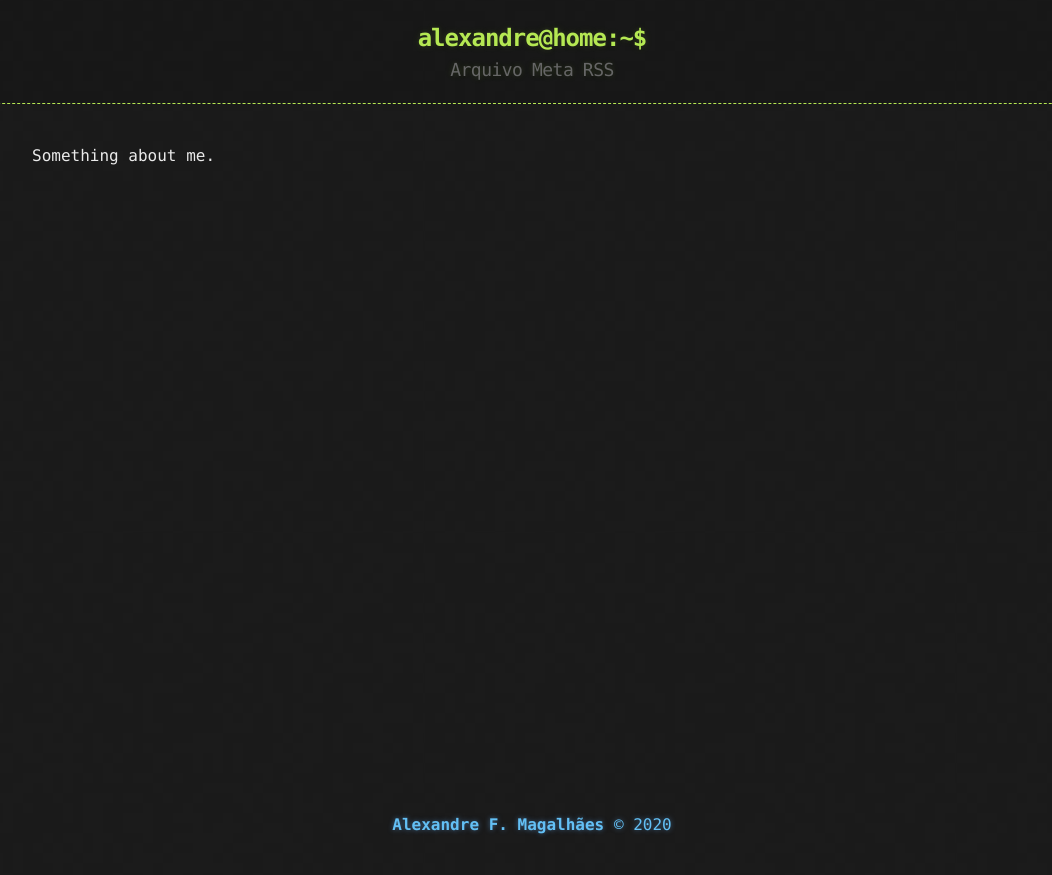
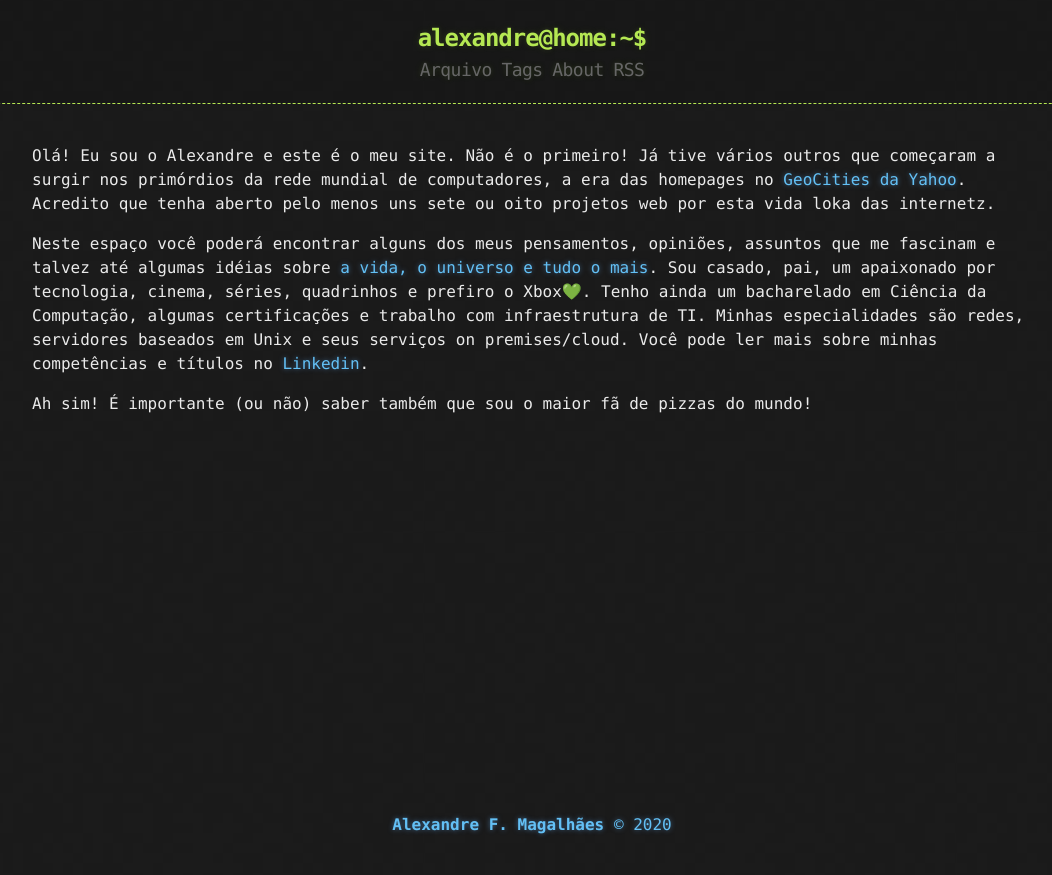
Before and after one commit to afmagalhaes/afmagalhaes.github.io, a Jekyll site: the page built from about.md, in a window 1280 px wide. Shown: the top 875 px of the page, without its empty margins (108-1160 px from the left). Built offline with Jekyll 4.4.1, drawn with Linux system fonts in a browser that asks for light colours.

Commit message:
Pequenos ajustes

```diff
--- a/_config.yml
+++ b/_config.yml
@@ -11,7 +11,7 @@ source: .
 destination: ./_site
 #permalink: /:title
 permalink: /:categories/:year/:month/:day/:title:output_ext
-paginate: 3
+paginate: 5
 paginate_path: /page/:num/
 
 defaults:
--- a/_includes/links.html
+++ b/_includes/links.html
@@ -1,3 +1,4 @@
 <a href="{{ "/arquivo" | prepend: site.baseurl | replace: '//', '/' }}"><h2 class="header-link">Arquivo</h2></a>
-<a href="{{ "/meta" | prepend: site.baseurl | replace: '//', '/' }}"><h2 class="header-link">Meta</h2></a>
+<a href="{{ "/tags" | prepend: site.baseurl | replace: '//', '/' }}"><h2 class="header-link">Tags</h2></a>
+<a href="{{ "/about" | prepend: site.baseurl | replace: '//', '/' }}"><h2 class="header-link">About</h2></a>
 <a href="{{ "/atom.xml" | prepend: site.baseurl | replace: '//', '/' }}"><h2 class="header-link">RSS</h2></a>
--- a/about.md
+++ b/about.md
@@ -3,4 +3,8 @@ layout: page
 title: About
 ---
 
-Something about me.
+Olá! Eu sou o Alexandre e este é o meu site. Não é o primeiro! Já tive vários outros que começaram a surgir nos primórdios da rede mundial de computadores, a era das homepages no [GeoCities da Yahoo](https://pt.wikipedia.org/wiki/Yahoo!_GeoCities){:target="_blank"}. Acredito que tenha aberto pelo menos uns sete ou oito projetos web por esta vida loka das internetz.
+
+Neste espaço você poderá encontrar alguns dos meus pensamentos, opiniões, assuntos que me fascinam e talvez até algumas idéias sobre [a vida, o universo e tudo o mais](https://www.goodreads.com/book/show/10052680-o-guia-do-mochileiro-das-gal-xias){:target="_blank"}. Sou casado, pai, um apaixonado por tecnologia, cinema, séries, quadrinhos e prefiro o Xbox💚. Tenho ainda um bacharelado em Ciência da Computação, algumas certificações e trabalho com infraestrutura de TI. Minhas especialidades são redes, servidores baseados em Unix e seus serviços on premises/cloud. Você pode ler mais sobre minhas competências e títulos no [Linkedin](https://www.linkedin.com/in/alexandremagalhaes/){:target="_blank"}.
+
+Ah sim! É importante (ou não) saber também que sou o maior fã de pizzas do mundo!
```
Also changed, not shown: _posts/2020-06-16-hello-world.md (+2 -1 lines), tags.md (+2 -2 lines).
